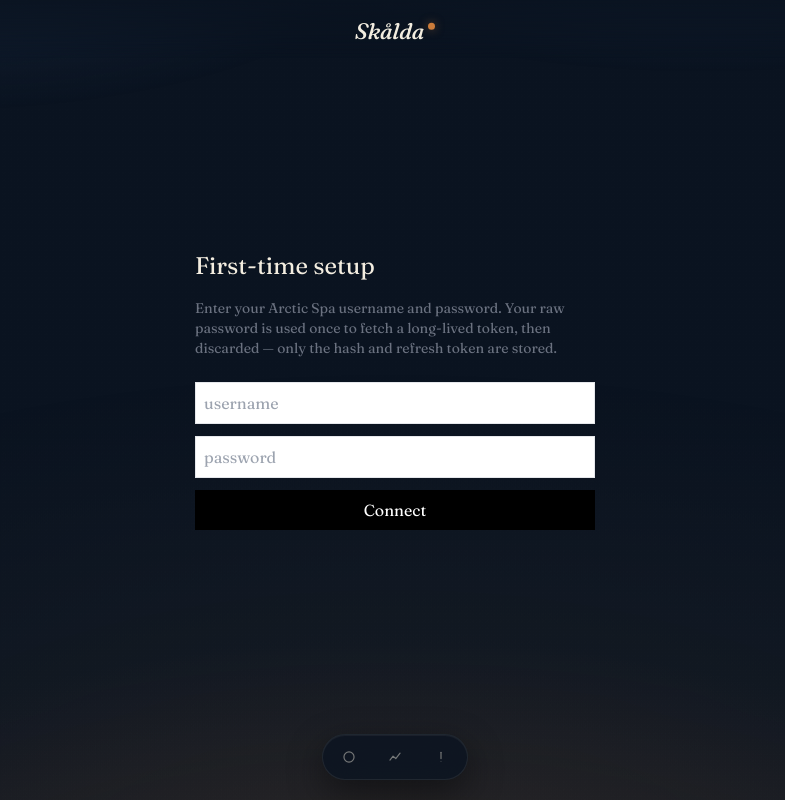
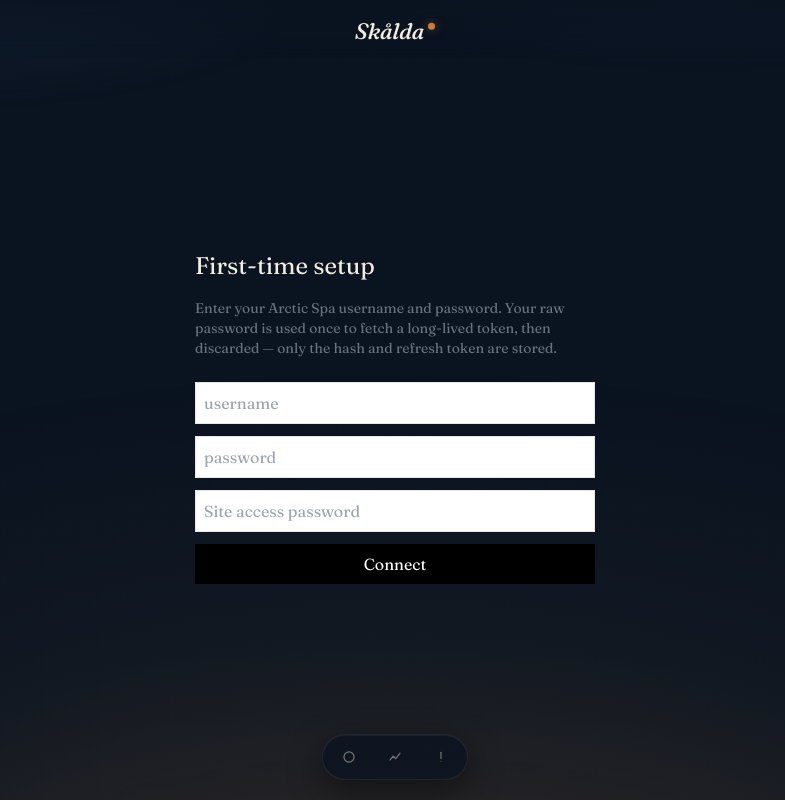
Before and after one commit to staurz/skald-web, a SvelteKit app: page /setup in a window 1280 px wide. Shown: the whole page, without its empty margins (245-1030 px from the left). Built offline with nearby package versions, Linux system fonts and the light colour scheme; no server answers.

Commit message:
feat(access): set site password during setup

```diff
--- a/src/routes/api/setup/+server.ts
+++ b/src/routes/api/setup/+server.ts
@@ -3,6 +3,7 @@ import type { RequestHandler } from './$types';
 import { json, error } from '@sveltejs/kit';
 import { authenticate, grantToken, spaUuidFromJwt } from '$lib/server/arctic-auth';
 import { defaultSecrets } from '$lib/server/secrets';
+import { hashPassword } from '$lib/server/access';
 
 function getOrCreateInstallationId(): string {
   let id = defaultSecrets.get('INSTALLATION_ID');
@@ -14,7 +15,7 @@ function getOrCreateInstallationId(): string {
 }
 
 export const POST: RequestHandler = async ({ request }) => {
-  const { username, password } = await request.json() as { username: string; password: string };
+  const { username, password, sitePassword } = await request.json() as { username: string; password: string; sitePassword?: string };
   if (!username || !password) throw error(400, 'username and password required');
 
   let stage = 'authenticate';
@@ -42,6 +43,10 @@ export const POST: RequestHandler = async ({ request }) => {
     defaultSecrets.set('ARCTIC_PASSWORD_HASH', auth.passwordHash);
     defaultSecrets.set('ARCTIC_REFRESH_TOKEN', token.refresh_token);
 
+    if (typeof sitePassword === 'string' && sitePassword.length > 0) {
+      defaultSecrets.set('SITE_PASSWORD_HASH', hashPassword(sitePassword));
+    }
+
     return json({
       ok: true,
       spaUuid,
--- a/src/routes/setup/+page.svelte
+++ b/src/routes/setup/+page.svelte
@@ -1,13 +1,14 @@
 <script lang="ts">
   let username = $state('');
   let password = $state('');
+  let sitePassword = $state('');
   let busy = $state(false);
   let result = $state<{ ok: boolean; spaUuid?: string; expires_in?: number; isMoved?: boolean | null; mqttPath?: string; stage?: string; error?: string } | null>(null);
 
   async function submit() {
     busy = true; result = null;
     try {
-      const res = await fetch('/api/setup', { method: 'POST', headers: { 'content-type': 'application/json' }, body: JSON.stringify({ username, password }) });
+      const res = await fetch('/api/setup', { method: 'POST', headers: { 'content-type': 'application/json' }, body: JSON.stringify({ username, password, sitePassword }) });
       result = await res.json();
       if (!res.ok && result?.ok !== false) result = { ok: false, error: (result as any)?.message ?? 'unknown error' };
     } catch (e) {
@@ -25,6 +26,14 @@
   <form onsubmit={(e) => { e.preventDefault(); submit(); }} class="space-y-3">
     <input type="text" autocomplete="username" placeholder="username" bind:value={username} required class="w-full border p-2" />
     <input type="password" autocomplete="current-password" placeholder="password" bind:value={password} required class="w-full border p-2" />
+    <input
+      type="password"
+      bind:value={sitePassword}
+      placeholder="Site access password"
+      autocomplete="new-password"
+      aria-label="Site access password"
+      class="w-full border p-2"
+    />
     <button disabled={busy} class="w-full bg-black text-white p-2 disabled:opacity-50">{busy ? 'Connecting…' : 'Connect'}</button>
   </form>
   {#if result}
```
